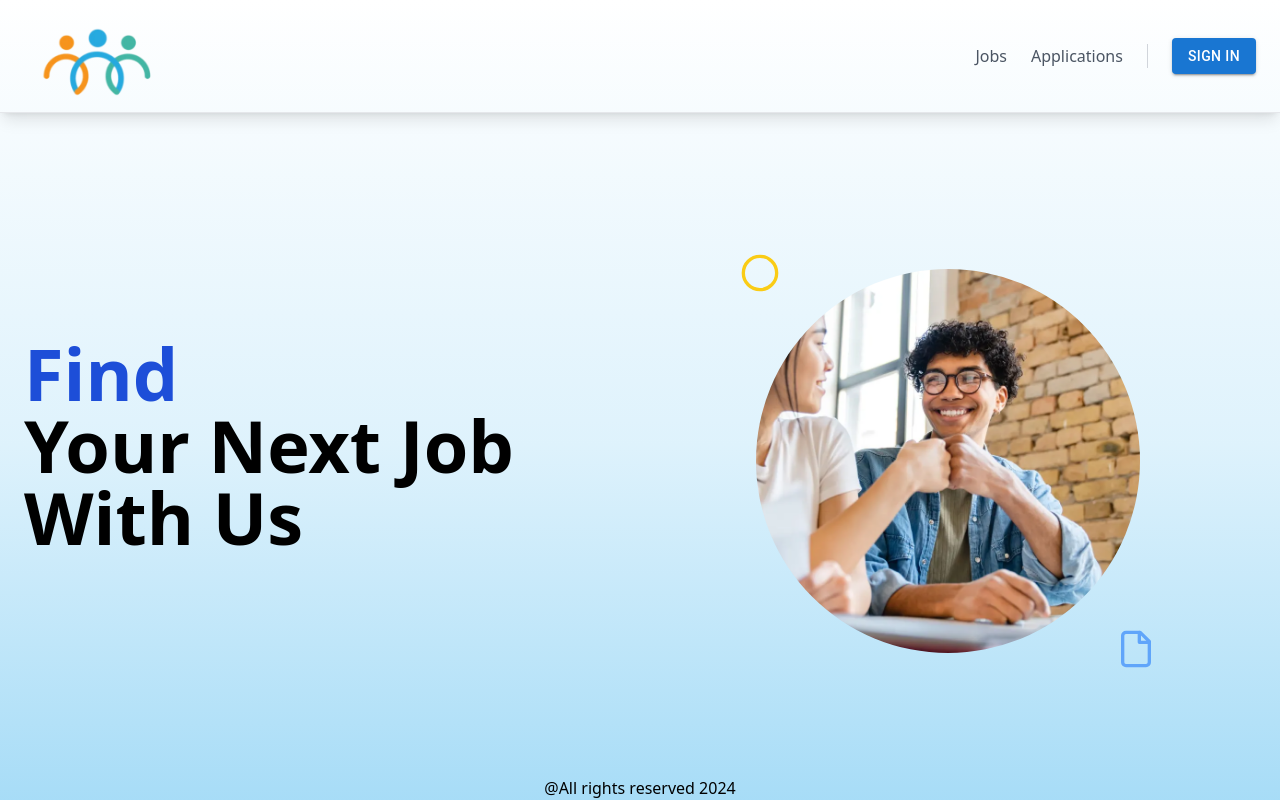
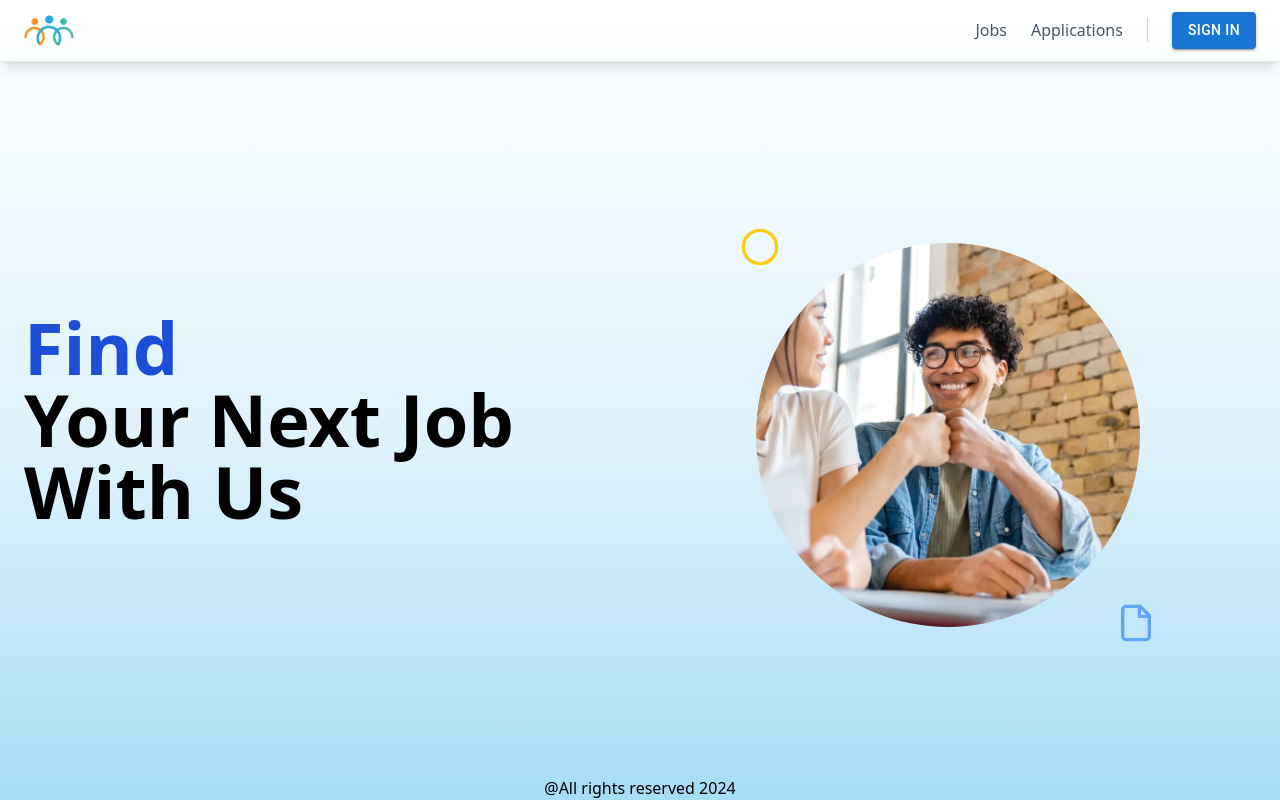
Before and after one commit to YosephSE/ATS, a Next.js app in the folder client/: page / in a window 1280 px wide. Built offline with nearby package versions, Linux system fonts and the light colour scheme; no server answers.

Commit message:
logo size fixed

```diff
--- a/client/components/Header.tsx
+++ b/client/components/Header.tsx
@@ -58,7 +58,7 @@ const Header = ({ page }: Props) => {
                 <Image
                     src="/logo.png"
                     alt="Company Logo"
-                    width={150}
+                    width={50}
                     height={50}
                     className="object-contain"
                 />
```
Also changed, not shown: client/public/logo.png.
